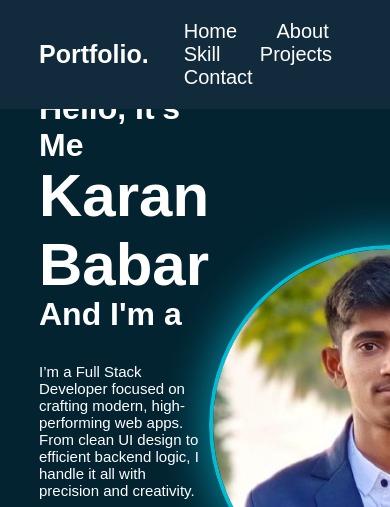
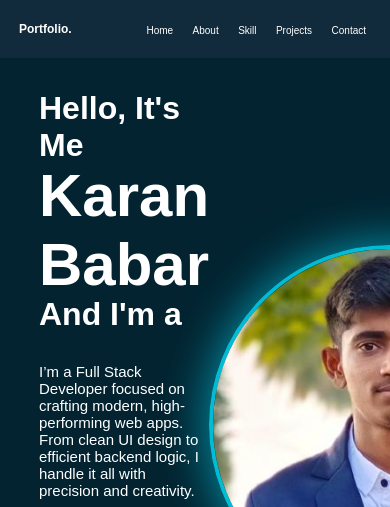
Before and after one commit to Karan-Babar/FUTURE_FS_01_Portfolio, a plain HTML site: page index.html in a window 390 px wide. Shown: the top 507 px of the page. Drawn offline with nearby package versions, Linux system fonts and the light colour scheme.

Commit message:
Header is fully responsive

```diff
--- a/style.css
+++ b/style.css
@@ -55,6 +55,58 @@ body{
 
 .navbar a:hover{
     color: #0ef;
+}
+@media (max-width: 900px) {
+   .header{
+    top: 0;
+    left: 0;
+    width: 100%;
+    padding: 20px 10%;
+}
+.logo{
+    font-size: 20px;
+    font-weight: 600;
+}
+.navbar a{
+    font-size: 18px;
+    margin-left: 35px;
+}
+}
+@media (max-width: 768px) {
+.logo{
+    font-size: 18px;
+    font-weight: 600;
+    margin-left: -5px;
+}
+.navbar a{
+    font-size: 16px;
+    margin-left: 30px;
+    margin-right: -10px;
+}
+}
+@media (max-width: 550px) {
+.logo{
+    font-size: 16px;
+    font-weight: 600;
+    margin-left: -15px;
+}
+.navbar a{
+    font-size: 14px;
+    margin-left: 30px;
+    margin-right: -10px;
+}
+}
+@media (max-width: 480px) {
+.logo{
+    font-size: 12px;
+    font-weight: 600;
+    margin-left: -20px;
+}
+.navbar a{
+    font-size: 10px;
+    margin-left: 30px;
+    margin-right: -15px;
+}
 }
 
 .home{
```
